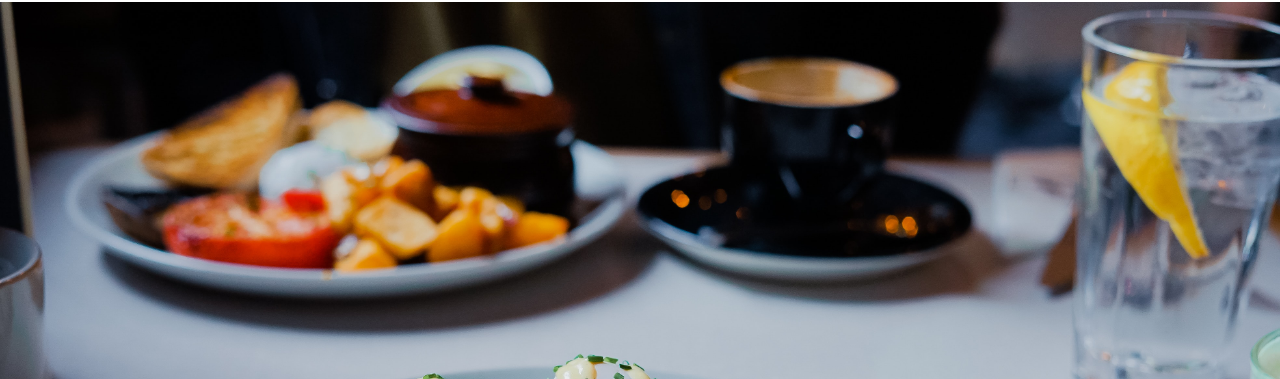
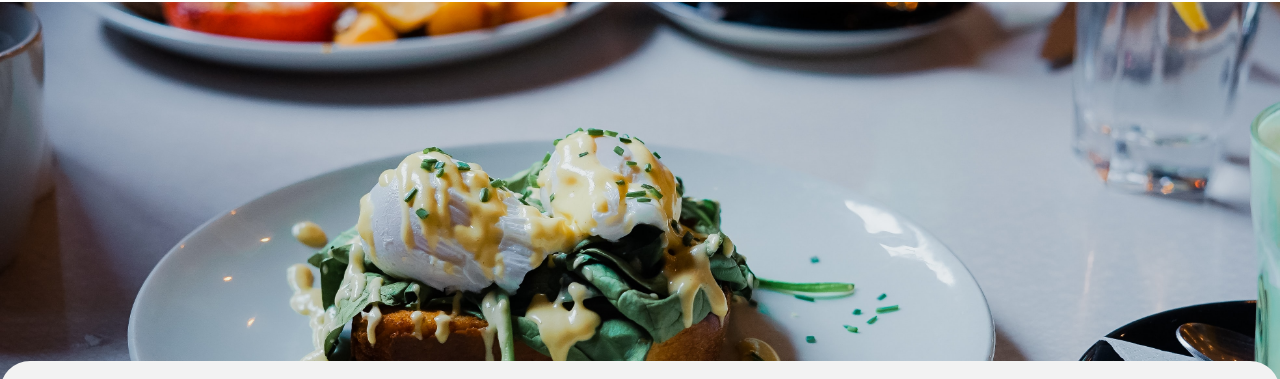
Before and after one commit to FuchsBastien/FuchsBastien_3_19072021, a plain HTML site: page P3_a_la_francaise.html in a window 1280 px wide. Shown: the part 62-441 px from the top of the page. Drawn offline with nearby package versions, Linux system fonts and the light colour scheme.

Commit message:
media banniere resto

```diff
--- a/P3_menu.scss
+++ b/P3_menu.scss
@@ -10,6 +10,7 @@ $secondaire_dark : lighten($color: $secondaire, $amount: 5);
   75% {opacity : 0.75;}
   100% {opacity: 1;}
 }
+
 @keyframes progress_menu1 {
   from {opacity: 0}
   to {opacity: 1;}
@@ -29,6 +30,7 @@ $secondaire_dark : lighten($color: $secondaire, $amount: 5);
   0%,75% {opacity: 0;}
   100% {opacity: 1;}
 }
+
 
 
 body {
@@ -67,6 +69,10 @@ header {
     position: relative;
     z-index: -1;
     width: 100%;
+    @media (min-width : 768px) {
+      height : 400px;
+      object-fit: cover;
+    }
   }
 }
 
@@ -193,7 +199,6 @@ main {
           }
         }
       }
-
     }
   }
 
@@ -216,7 +221,6 @@ main {
     }
   }
 }
-
 
 
 footer {
```
Also changed, not shown: P3_menu.css, 1 other file.
